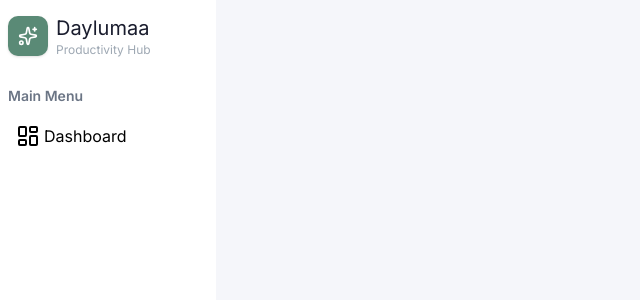
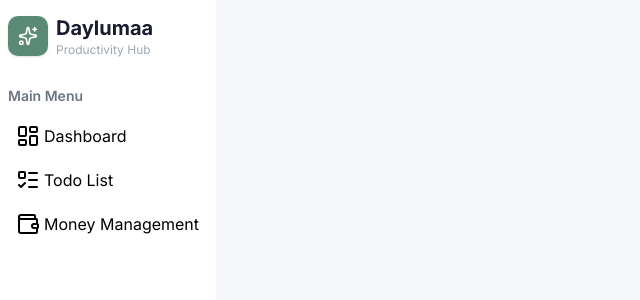
Before and after one commit to thii29/daylumaa-frontend, a Next.js app: page /dashboard in a window 1280 px wide. Shown: the top 300 px of the page, without its empty margins (0-640 px from the left). Built offline with nearby package versions, Linux system fonts and the light colour scheme.

Commit message:
🌻140926: map nav item

```diff
--- a/src/components/logo.tsx
+++ b/src/components/logo.tsx
@@ -15,7 +15,7 @@ const Logo = ({ size = 20, color = '#FFFFFF', strokeWidth }: Props) => {
       <div
         className="h-fit py-1 flex flex-col flex-1"
       >
-        <div className="text-header-3">Daylumaa</div>
+        <div className="text-header-3 font-bold">Daylumaa</div>
         <div className="text-caption">Productivity Hub</div>
       </div>
     </div>
--- a/src/components/sidenav.tsx
+++ b/src/components/sidenav.tsx
@@ -1,19 +1,36 @@
-import { LayoutDashboard } from 'lucide-react';
+import { LayoutDashboard, ListTodo, Wallet } from 'lucide-react';
 import Logo from './logo';
+import { SideNavItem } from '@/types/components.type';
 
 type Props = {};
 
 const SideNav = (props: Props) => {
+  const navItems: SideNavItem[] = [
+    {
+      icon: <LayoutDashboard />,
+      title: 'Dashboard',
+    },
+    {
+      icon: <ListTodo />,
+      title: 'Todo List',
+    },
+    {
+      icon: <Wallet />,
+      title: 'Money Management',
+    },
+  ];
   return (
     <div className="w-54 bg-white flex flex-col gap-7 px-2 py-3">
       <Logo />
-      <div className='w-full flex flex-col flex-1 gap-3'>
-        <span className='text-body-sm font-semibold'>Main Menu</span>
+      <div className="w-full flex flex-col flex-1 gap-3">
+        <span className="text-body-sm font-semibold">Main Menu</span>
         <div className="flex flex-col gap-1 w-full">
-          <div className="flex gap-1 px-2 py-2 w-full rounded-xs">
-            <LayoutDashboard/>
-            <div className=''>Dashboard</div>
-          </div>
+          {navItems.map((item, index) => (
+            <div key={index} className="flex gap-1 px-2 py-2 w-full rounded-xs">
+              {item.icon}
+              <div className="">{item.title}</div>
+            </div>
+          ))}
         </div>
       </div>
     </div>
--- /dev/null
+++ b/src/types/components.type.ts
@@ -0,0 +1,6 @@
+import { ReactNode } from "react";
+
+ export interface SideNavItem {
+  icon: ReactNode;
+  title: string;
+ }
```
Also changed, not shown: src/types.ts (deleted).
